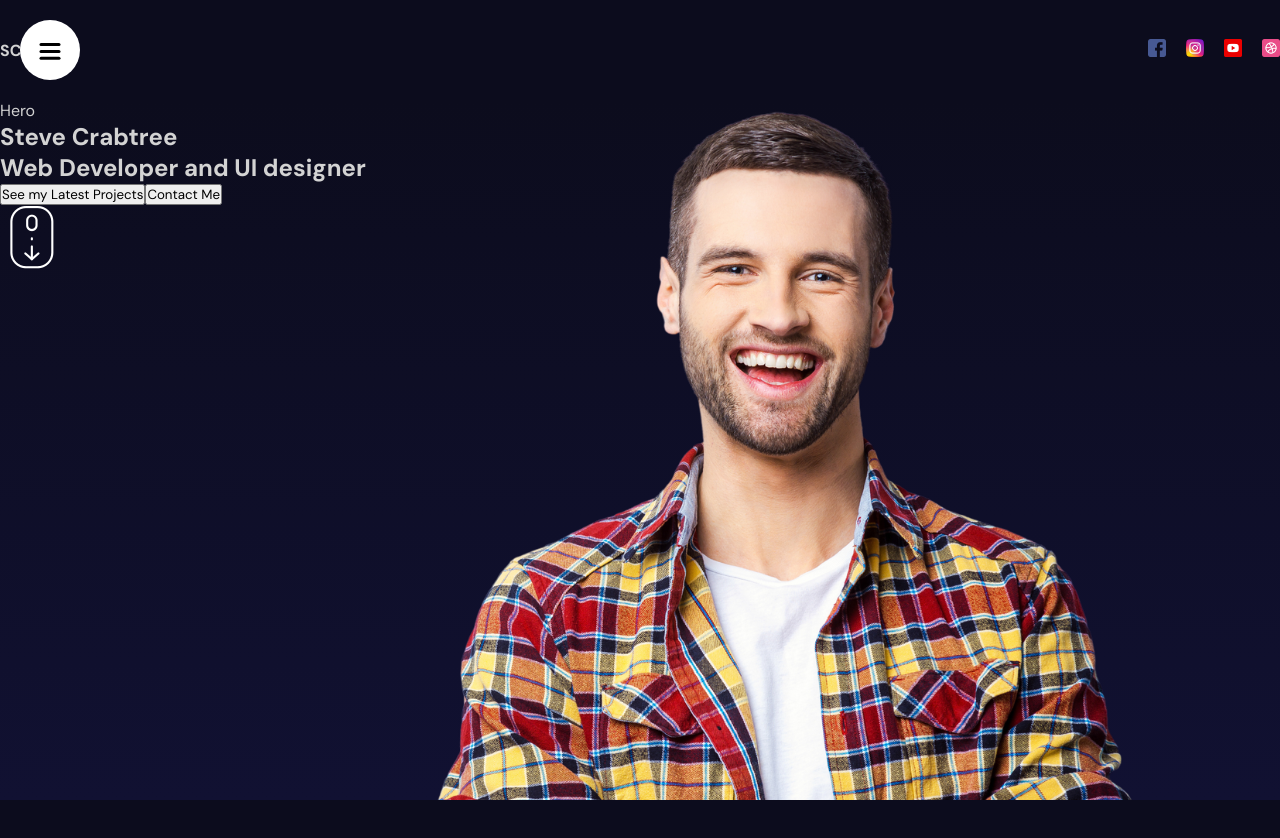
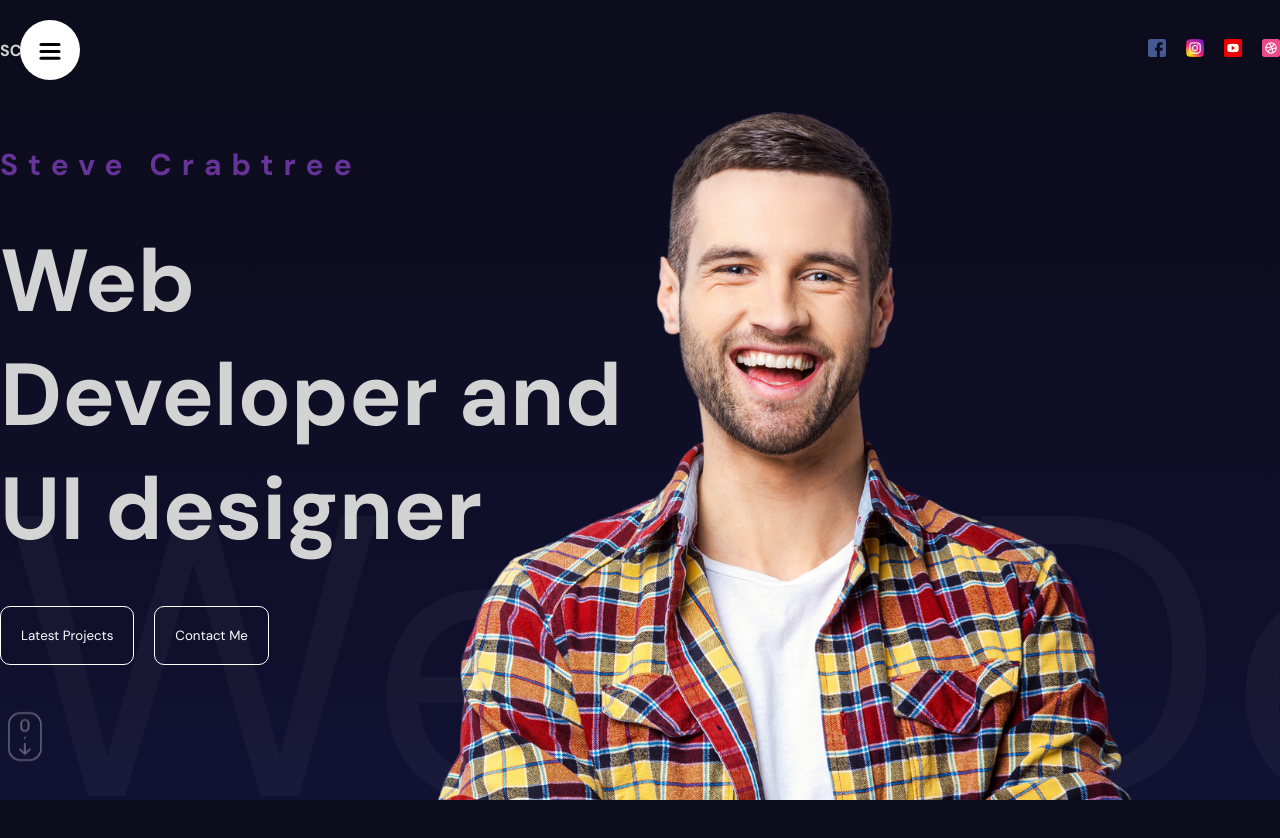
Before and after one commit to safak/animated-portfolio, a React (Vite) app: page / in a window 1280 px wide. Shown: the top 838 px of the page. Built offline with nearby package versions, Linux system fonts and the light colour scheme.

Commit message:
added animation to scroll button

```diff
--- a/src/components/Hero/Hero.jsx
+++ b/src/components/Hero/Hero.jsx
@@ -1,20 +1,65 @@
 import './hero.scss';
+import { motion } from 'framer-motion';
+
+const textVariants = {
+  initial: {
+    x: -500,
+    opacity: 0,
+  },
+  animate: {
+    x: 0,
+    opacity: 1,
+    transition: {
+      duration: 1,
+      staggerChildren: 0.1,
+    },
+  },
+  scrollAnimation: {
+    opacity: 0,
+    y: 10,
+    transition: {
+      duration: 2,
+      repeat: Infinity,
+    },
+  },
+};
 
 const Hero = () => {
-    return <div className='hero'>Hero
-        <div className="textContainer">
-            <h2>Steve Crabtree</h2>
-            <h1>Web Developer and UI designer</h1>
-            <div className="btn">
-                <button>See my Latest Projects</button>
-                <button>Contact Me</button>
-            </div>
-            <img src="/scroll.png" alt="scroll-down button" />
-        </div>
-        <div className="imageContainer">
-            <img src='/hero.png' alt='' />
+  return (
+    <div className='hero'>
+      <div className='wrapper'>
+        <motion.div
+          className='textContainer'
+          variants={textVariants}
+          initial='initial'
+          animate='animate'
+        >
+          <motion.h2 variants={textVariants}>Steve Crabtree</motion.h2>
+          <motion.h1 variants={textVariants}>
+            Web Developer and UI designer
+          </motion.h1>
+          <motion.div variants={textVariants} className='btn'>
+            <motion.button variants={textVariants}>
+              Latest Projects
+            </motion.button>
+            <motion.button variants={textVariants}>Contact Me</motion.button>
+          </motion.div>
+          <motion.img
+            variants={textVariants}
+            animate='scrollAnimation'
+            src='/scroll.png'
+            alt=''
+          />
+        </motion.div>
+      </div>
+      <div className='slidingTextContainer'>
+        Web Developer and Loving Husband
+      </div>
+      <div className='imageContainer'>
+        <img src='/hero.png' alt='' />
+      </div>
     </div>
-    </div>;
+  );
 };
 
 export default Hero;
--- a/src/components/Hero/hero.scss
+++ b/src/components/Hero/hero.scss
@@ -1,14 +1,62 @@
 .hero {
-    position: relative;
+  position: relative;
   height: calc(100vh - 100px);
   overflow: hidden;
   background: linear-gradient(180deg, #0c0c1d, #111132);
 
+  .wrapper {
+    max-width: 1366px;
+    height: 100%;
+    margin: auto;
 
+    .textContainer {
+      width: 50%;
+      height: 100%;
+      display: flex;
+      flex-direction: column;
+      justify-content: center;
+      gap: 40px;
+
+      h2 {
+        font-size: 30px;
+        color: rebeccapurple;
+        letter-spacing: 10px;
+      }
+
+      h1 {
+        font-size: 88px;
+      }
+
+      .btn {
+        display: flex;
+        gap: 20px;
+        button {
+          padding: 20px;
+          border: 1px solid white;
+          border-radius: 10px;
+          background-color: transparent;
+          color: #fff;
+          cursor: pointer;
+          font-weight: 400;
+        }
+      }
+
+      img {
+        width: 50px;
+      }
+    }
+  }
   .imageContainer {
     height: 100%;
     position: absolute;
     top: 0;
     right: 0;
   }
+  .slidingTextContainer {
+    position: absolute;
+    font-size: 50vh;
+    bottom: -120px;
+    white-space: nowrap;
+    color: #ffffff09;
+  }
 }
```
